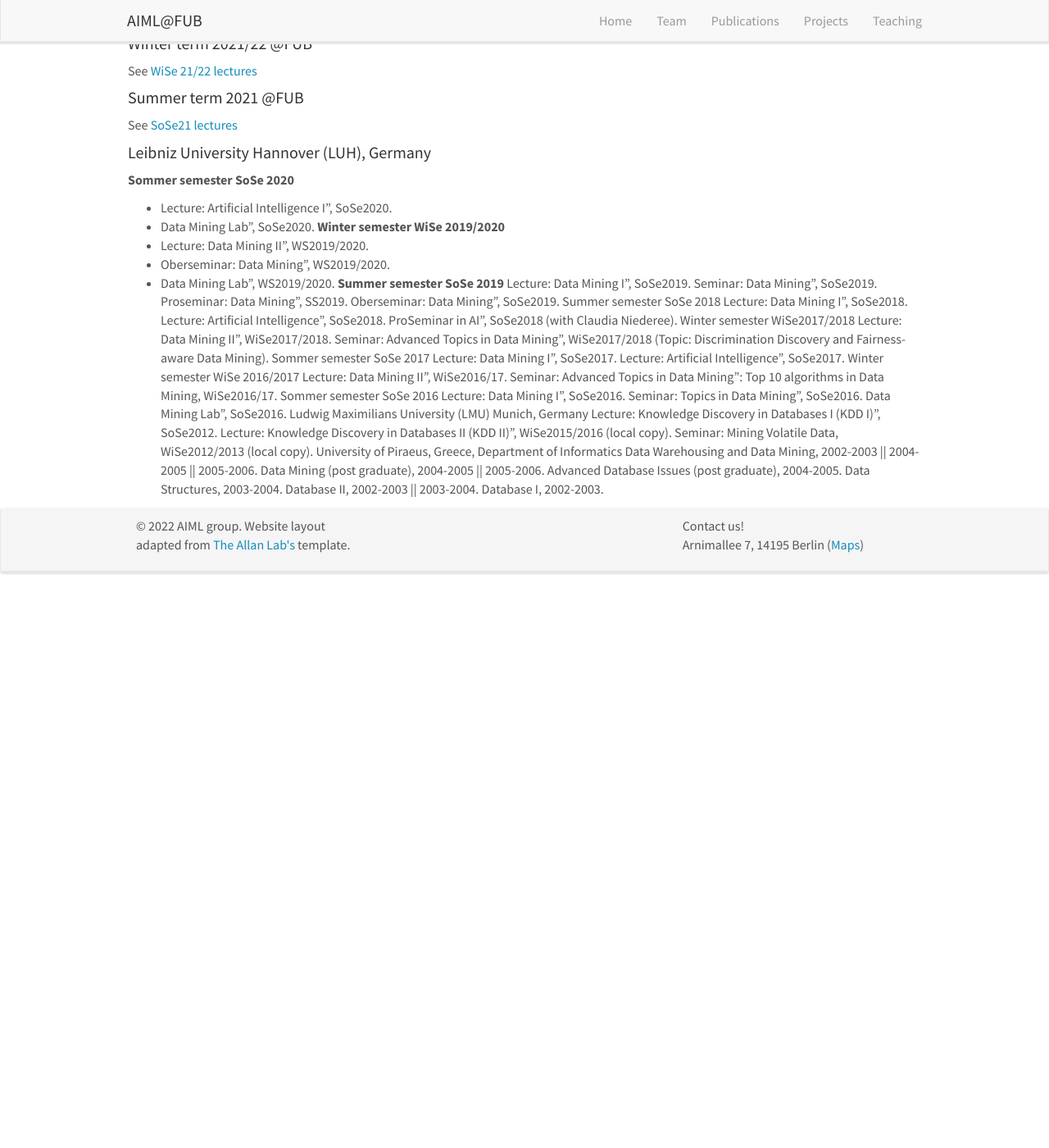
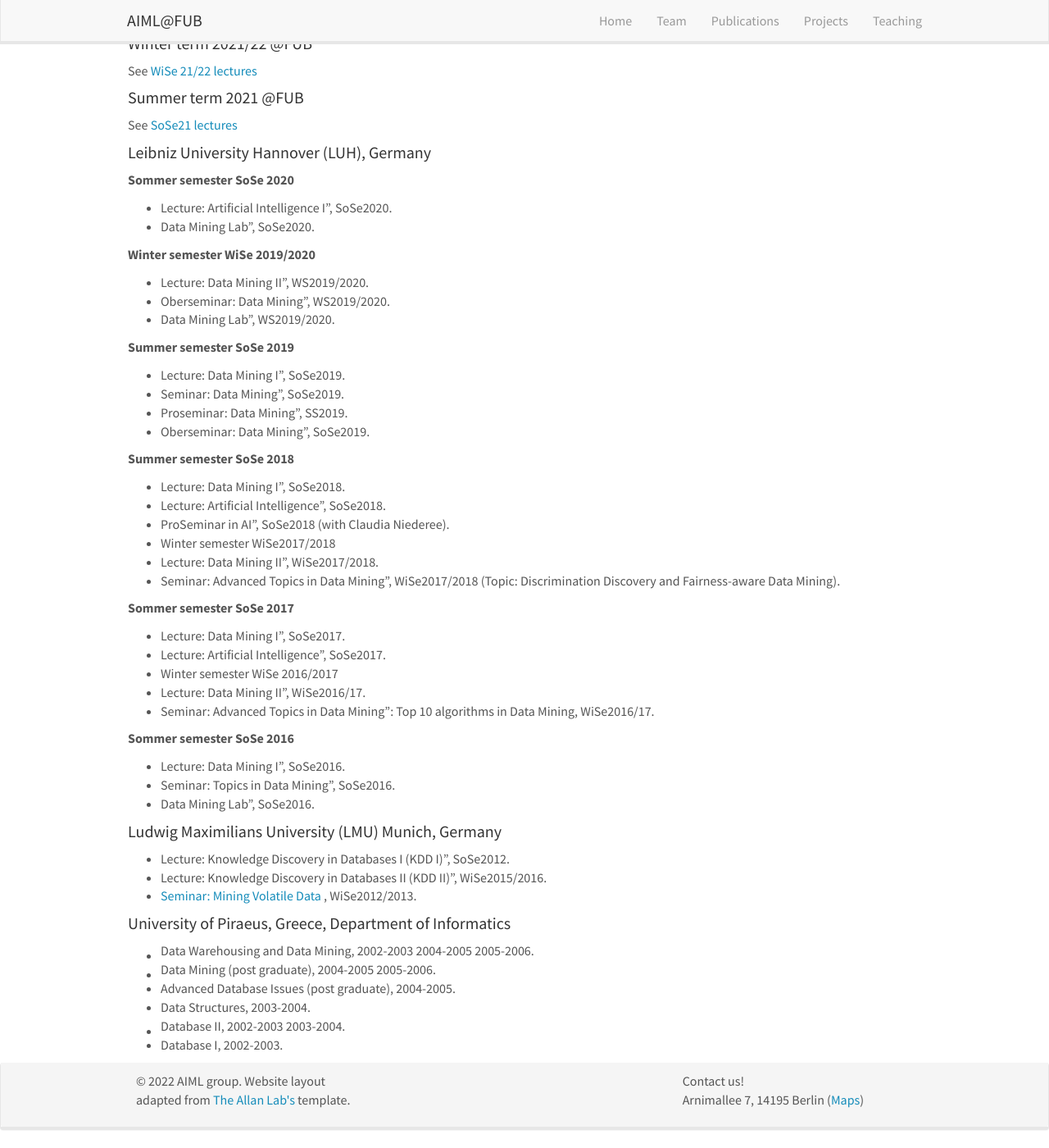
Before and after one commit to AIML-research/AIML-research.github.io, a Jekyll site: the page built from _pages/teaching.md, in a window 1280 px wide and 1400 px high, scrolled down 159 px. Shown: the whole window at 82% size. Built offline with Jekyll 4.4.1, drawn with Linux system fonts in a browser that asks for light colours; nearby versions of some CDN libraries; before the commit the page ends 900 px from its top, so only the background shows below that.

Commit message:
Update teaching.md

```diff
--- a/_pages/teaching.md
+++ b/_pages/teaching.md
@@ -17,43 +17,51 @@ See <a href="https://www.mi.fu-berlin.de/en/inf/groups/ag-KIML/Teaching/WS-21_22
 See <a href="https://www.mi.fu-berlin.de/en/inf/groups/ag-KIML/Teaching/SS21/index.html" target="new">SoSe21 lectures</a>
 
 #### Leibniz University Hannover (LUH), Germany
+
 <b> Sommer semester SoSe 2020 </b>
 - Lecture: Artificial Intelligence I", SoSe2020.
 - Data Mining Lab", SoSe2020.
+
 <b> Winter semester WiSe 2019/2020 </b>
 - Lecture: Data Mining II", WS2019/2020.
 - Oberseminar: Data Mining", WS2019/2020.
 - Data Mining Lab", WS2019/2020.
+
 <b> Summer semester SoSe 2019 </b>
-Lecture: Data Mining I", SoSe2019.
-Seminar: Data Mining", SoSe2019.
-Proseminar: Data Mining", SS2019.
-Oberseminar: Data Mining", SoSe2019.
-Summer semester SoSe 2018
-Lecture: Data Mining I", SoSe2018.
-Lecture: Artificial Intelligence", SoSe2018.
-ProSeminar in AI", SoSe2018 (with Claudia Niederee).
-Winter semester WiSe2017/2018
-Lecture: Data Mining II", WiSe2017/2018.
-Seminar: Advanced Topics in Data Mining", WiSe2017/2018 (Topic: Discrimination Discovery and Fairness-aware Data Mining).
-Sommer semester SoSe 2017
-Lecture: Data Mining I", SoSe2017.
-Lecture: Artificial Intelligence", SoSe2017.
-Winter semester WiSe 2016/2017
-Lecture: Data Mining II", WiSe2016/17.
-Seminar: Advanced Topics in Data Mining": Top 10 algorithms in Data Mining, WiSe2016/17.
-Sommer semester SoSe 2016
-Lecture: Data Mining I", SoSe2016.
-Seminar: Topics in Data Mining", SoSe2016.
-Data Mining Lab", SoSe2016.
-Ludwig Maximilians University (LMU) Munich, Germany
-Lecture: Knowledge Discovery in Databases I (KDD I)", SoSe2012.
-Lecture: Knowledge Discovery in Databases II (KDD II)", WiSe2015/2016 (local copy).
-Seminar: Mining Volatile Data, WiSe2012/2013 (local copy).
-University of Piraeus, Greece, Department of Informatics
-Data Warehousing and Data Mining, 2002-2003 || 2004-2005 || 2005-2006.
-Data Mining (post graduate), 2004-2005 || 2005-2006.
-Advanced Database Issues (post graduate), 2004-2005.
-Data Structures, 2003-2004.
-Database II, 2002-2003 || 2003-2004.
-Database I, 2002-2003.
+- Lecture: Data Mining I", SoSe2019.
+- Seminar: Data Mining", SoSe2019.
+- Proseminar: Data Mining", SS2019.
+- Oberseminar: Data Mining", SoSe2019.
+
+<b> Summer semester SoSe 2018 </b>
+- Lecture: Data Mining I", SoSe2018.
+- Lecture: Artificial Intelligence", SoSe2018.
+- ProSeminar in AI", SoSe2018 (with Claudia Niederee).
+- Winter semester WiSe2017/2018
+- Lecture: Data Mining II", WiSe2017/2018.
+- Seminar: Advanced Topics in Data Mining", WiSe2017/2018 (Topic: Discrimination Discovery and Fairness-aware Data Mining).
+
+<b> Sommer semester SoSe 2017 </b>
+- Lecture: Data Mining I", SoSe2017.
+- Lecture: Artificial Intelligence", SoSe2017.
+- Winter semester WiSe 2016/2017
+- Lecture: Data Mining II", WiSe2016/17.
+- Seminar: Advanced Topics in Data Mining": Top 10 algorithms in Data Mining, WiSe2016/17.
+
+<b> Sommer semester SoSe 2016 </b>
+- Lecture: Data Mining I", SoSe2016.
+- Seminar: Topics in Data Mining", SoSe2016.
+- Data Mining Lab", SoSe2016.
+
+#### Ludwig Maximilians University (LMU) Munich, Germany
+- Lecture: Knowledge Discovery in Databases I (KDD I)", SoSe2012.
+- Lecture: Knowledge Discovery in Databases II (KDD II)", WiSe2015/2016.
+- <a href ="http://fogo.dbs.ifi.lmu.de/cms/Hauptseminar_%22Mining_Volatile_Data%22_WS1213.html"> Seminar: Mining Volatile Data </a>, WiSe2012/2013.
+
+#### University of Piraeus, Greece, Department of Informatics
+- Data Warehousing and Data Mining, 2002-2003 || 2004-2005 || 2005-2006.
+- Data Mining (post graduate), 2004-2005 || 2005-2006.
+- Advanced Database Issues (post graduate), 2004-2005.
+- Data Structures, 2003-2004.
+- Database II, 2002-2003 || 2003-2004.
+- Database I, 2002-2003.
```
